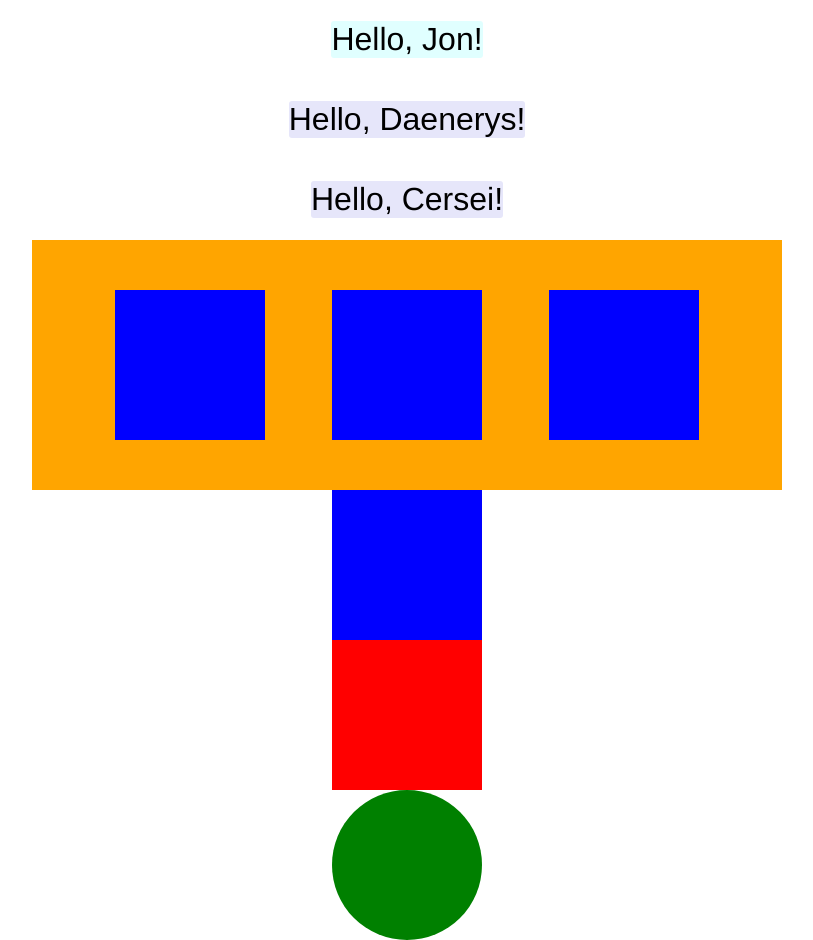
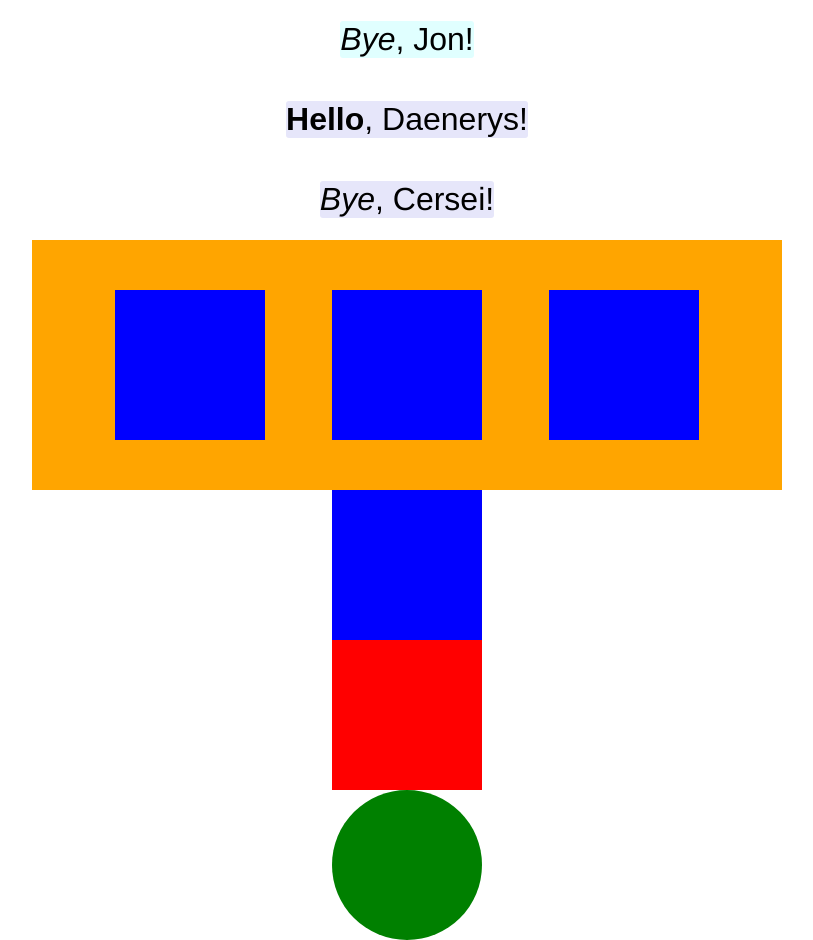
Before and after one commit to CodeCoreYVR/react-demo-june-2017, a React (Create React App) app: page / in a window 1280 px wide. Shown: the whole page, without its empty margins (233-1046 px from the left). Built offline with nearby package versions, Linux system fonts and the light colour scheme.

Commit message:
Add isBye prop to Hello

```diff
--- a/src/components/App.js
+++ b/src/components/App.js
@@ -12,9 +12,9 @@ function App (props) {
 
   return (
     <div className='App' style={style}>
-      <Hello name='Jon' bgColor='LightCyan' />
+      <Hello name='Jon' bgColor='LightCyan' isBye />
       <Hello name='Daenerys' fontFamily='Papyrus' />
-      <Hello name='Cersei' />
+      <Hello name='Cersei' isBye={true} />
       <OrangeBox />
       <Shape />
       <Shape bgColor='Red' />
--- a/src/components/Hello.js
+++ b/src/components/Hello.js
@@ -4,7 +4,13 @@ import React from 'react';
 // JSX tags are converted to `React.createElement` method calls.
 
 function Hello (props) {
-  const {bgColor = 'Lavender', fontFamily = 'Helvetica Neue'} = props;
+  const {
+    isBye = false,
+    bgColor = 'Lavender',
+    fontFamily = 'Helvetica Neue'
+  } = props;
+
+  const greeting = isBye ? <em>Bye</em> : <strong>Hello</strong>
 
   const style = {
     fontFamily: `${fontFamily}, sans-serif`,
@@ -14,7 +20,9 @@ function Hello (props) {
   };
 
   return (
-    <h1 className='Hello' style={style}>Hello, {props.name}!</h1>
+    <h1 className='Hello' style={style}>
+      {greeting}, {props.name}!
+    </h1>
   );
 }
 
```
